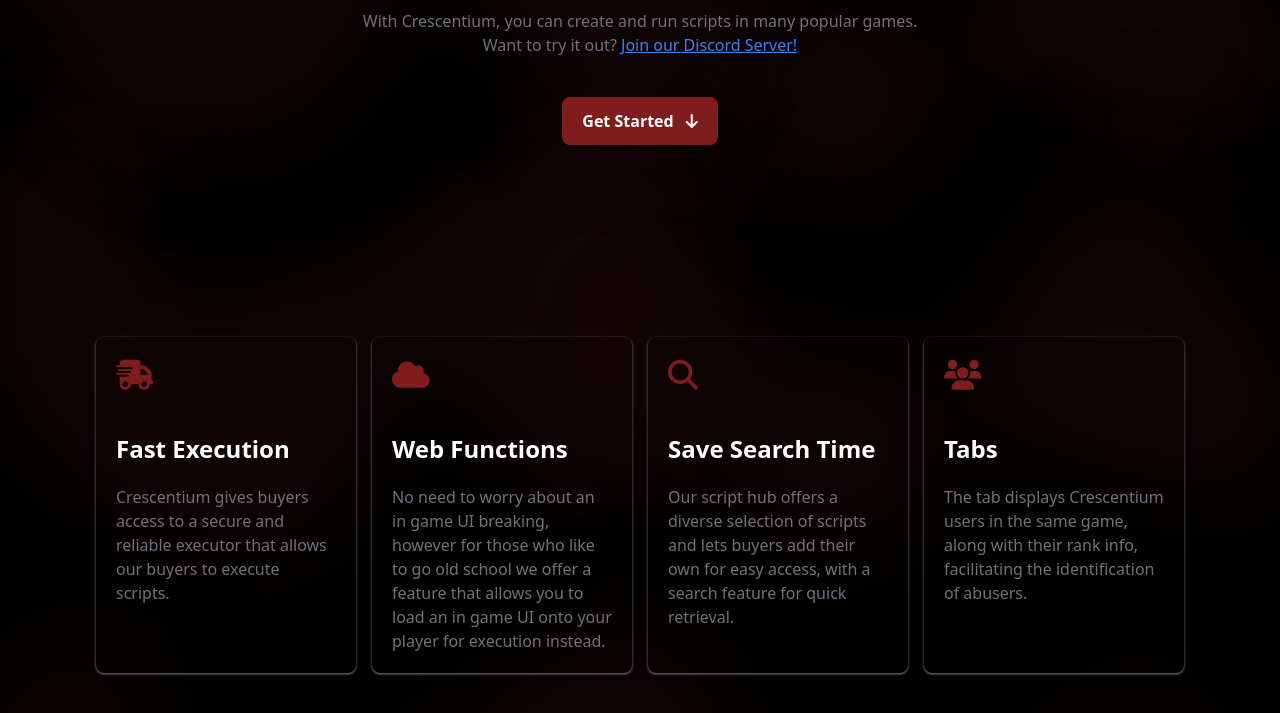
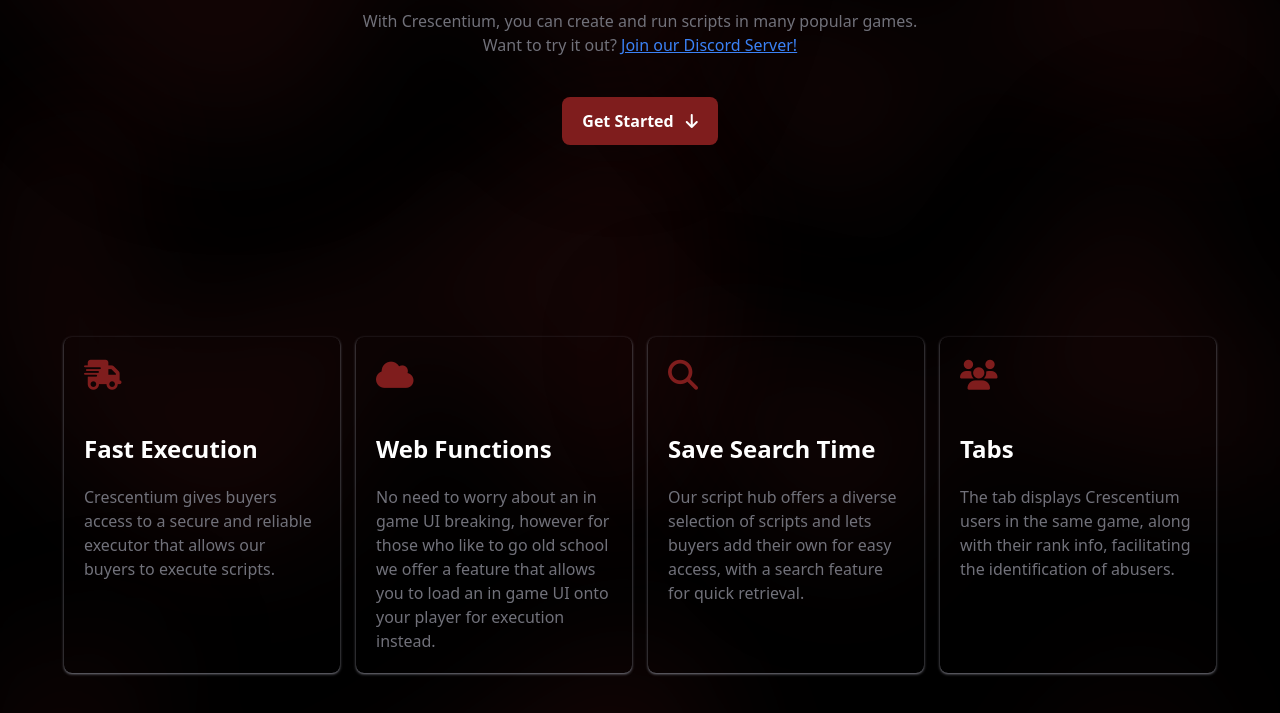
Before and after one commit to jackiemangala/crescentium, a plain HTML site: page index.html in a window 1280 px wide. Shown: the part 239-952 px from the top of the page. Drawn offline with nearby package versions, Linux system fonts and the light colour scheme; a script that the page names is missing.

Commit message:
Update index.html

```diff
--- a/index.html
+++ b/index.html
@@ -69,7 +69,7 @@
 
         </div>
 
-        <main class="lg:px-24 px-4">
+        <main class="lg:px-16 px-4">
             <section class="py-32">
                 <div class="grid lg:grid-cols-4 md:grid-cols-2 sm:grid-cols-1 gap-4">
 
```
